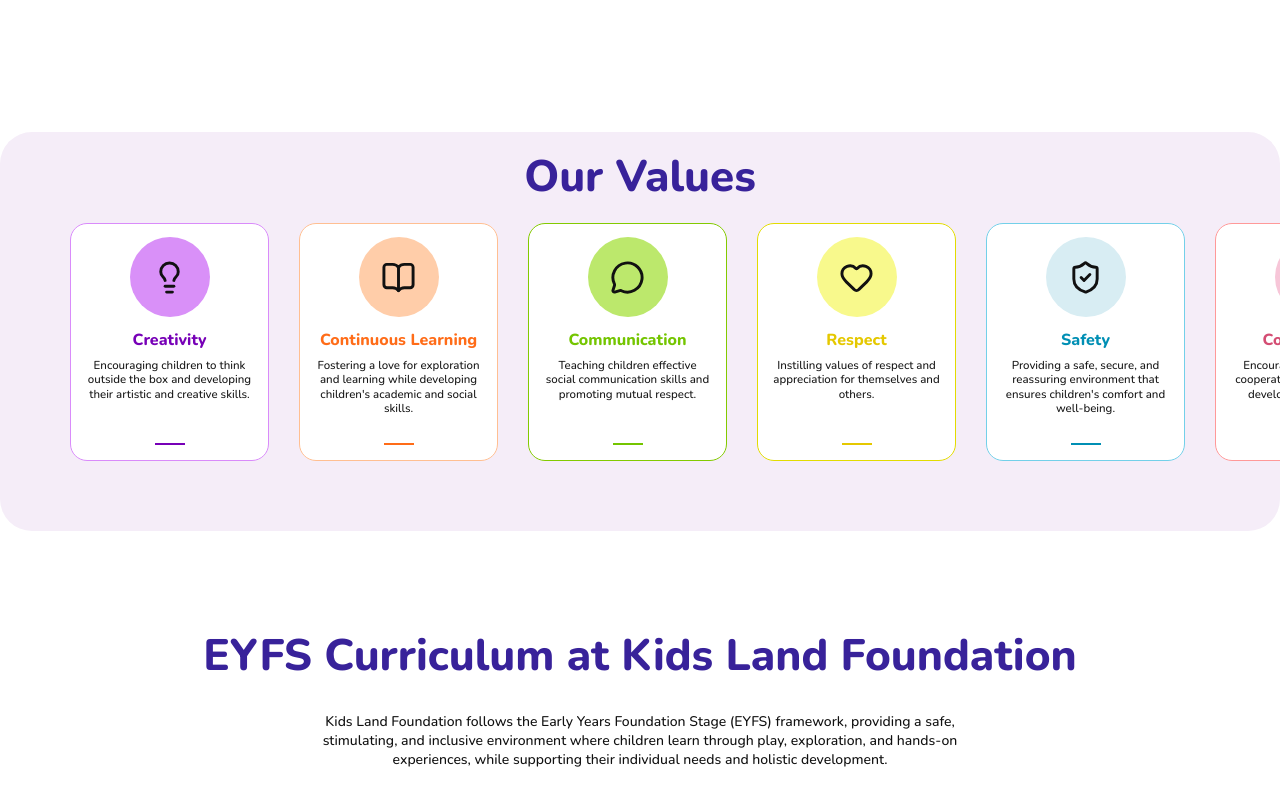
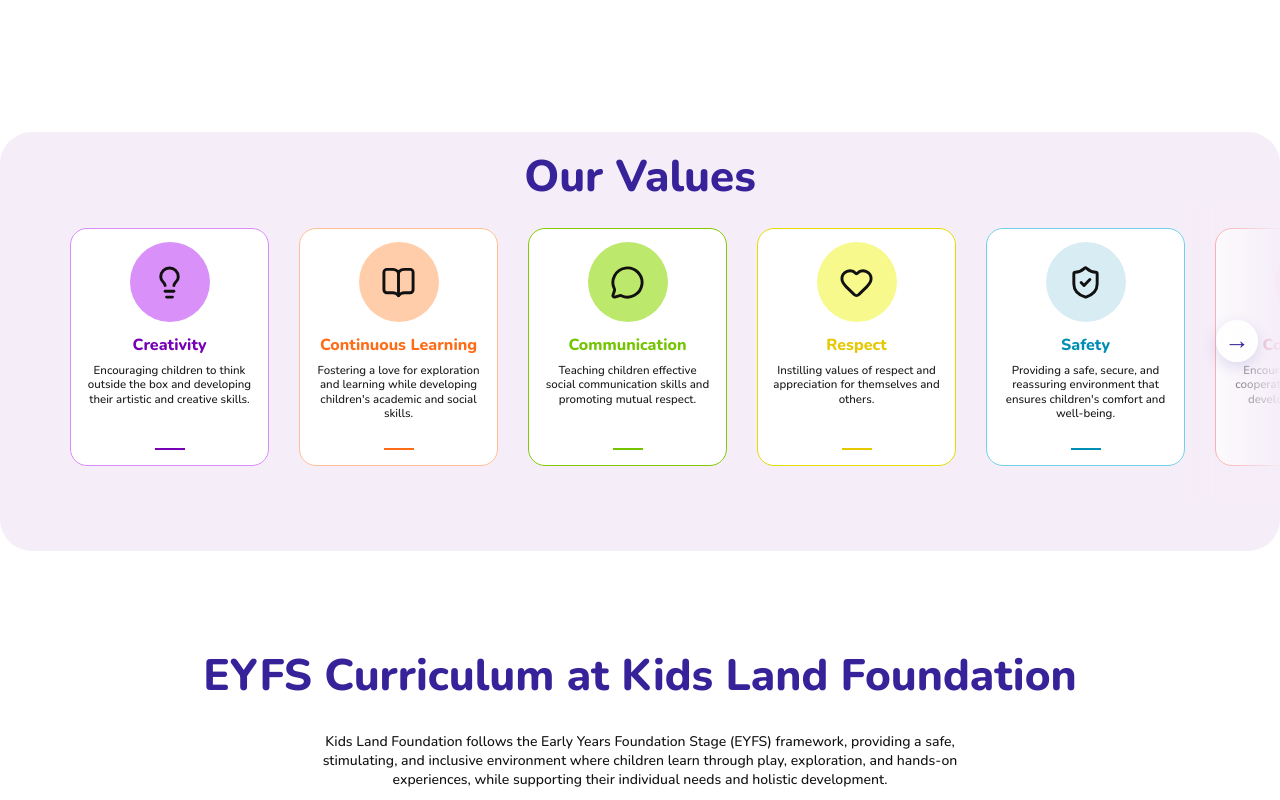
Before and after one commit to credodigital-org/kids-land, a React (Vite) app in the folder frontend/: page /about in a window 1280 px wide. Shown: the part 620-1420 px from the top of the page. Built offline with nearby package versions, Linux system fonts and the light colour scheme; no server answers.

Commit message:
feat:new on 2/9/1994

```diff
--- a/frontend/src/components/Footer.jsx
+++ b/frontend/src/components/Footer.jsx
@@ -508,7 +508,7 @@
       {/* Copyright */}
       <div className="footer-bottom">
 
-        © 2024 Kids Land Nursery. All rights reserved.
+        © 2026 Kids Land Nursery. All rights reserved.
 
       </div>
 
--- a/frontend/src/pages/About.css
+++ b/frontend/src/pages/About.css
@@ -124,11 +124,74 @@
   overflow: hidden;
 }
 
+.values-section {
+  position: relative;
+  width: 100%;
+  padding: 20px 0 70px;
+  background: #f5edf8;
+  border-radius: 32px;
+  overflow: hidden;
+}
+
+/* Right-side scroll hint */
+.values-section::after {
+  content: "→";
+  position: absolute;
+  right: 22px;
+  top: 50%;
+  transform: translateY(-50%);
+
+  width: 42px;
+  height: 42px;
+
+  display: flex;
+  align-items: center;
+  justify-content: center;
+
+  background: rgba(255, 255, 255, 0.92);
+  color: #38229a;
+
+  border-radius: 50%;
+
+  font-size: 25px;
+  font-weight: 700;
+
+  box-shadow: 0 5px 15px rgba(56, 34, 154, 0.15);
+
+  z-index: 5;
+
+  pointer-events: none;
+}
+.values-section {
+  position: relative;
+}
+
+.values-section::before {
+  content: "";
+  position: absolute;
+
+  right: 0;
+  top: 70px;
+  bottom: 50px;
+
+  width: 90px;
+
+  background: linear-gradient(
+    to right,
+    rgba(245, 237, 248, 0),
+    rgba(245, 237, 248, 0.95)
+  );
+
+  z-index: 4;
+
+  pointer-events: none;
+}
+
 .values-section .section-title {
   margin-bottom: 20px;
 }
 
-.values-slider {
+/* .values-slider {
   width: max-content;
   max-width: 100%;
   display: flex;
@@ -139,6 +202,38 @@
   overflow-x: auto;
   -webkit-overflow-scrolling: touch;
   scrollbar-width: thin;
+} */
+
+.values-slider {
+  width: 100%;
+  max-width: 100%;
+
+  display: flex;
+  gap: 30px;
+
+  padding: 5px 70px 15px;
+
+  overflow-x: auto;
+  overflow-y: hidden;
+
+  -webkit-overflow-scrolling: touch;
+
+  scroll-behavior: smooth;
+  scroll-snap-type: x proximity;
+
+  cursor: grab;
+
+  /* Hide scrollbar */
+  scrollbar-width: none;
+  -ms-overflow-style: none;
+}
+
+.values-slider::-webkit-scrollbar {
+  display: none;
+}
+
+.values-slider:active {
+  cursor: grabbing;
 }
 
 .value-card {
@@ -1902,7 +1997,7 @@
    SCROLLBAR FOR VALUES
 ========================================================= */
 
-.values-slider::-webkit-scrollbar {
+/* .values-slider::-webkit-scrollbar {
   height: 6px;
 }
 
@@ -1913,7 +2008,7 @@
 
 .values-slider::-webkit-scrollbar-track {
   background: rgba(255, 255, 255, 0.5);
-}
+} */
 
 
 /* =========================================================
--- a/frontend/src/pages/Learning.jsx
+++ b/frontend/src/pages/Learning.jsx
@@ -289,7 +289,7 @@
                   <p>{program.description}</p>
 
 
-                  <button
+                  {/* <button
                     type="button"
                     className={`learn-more ${color}`}
                   >
@@ -299,7 +299,7 @@
                       {isArabic ? "←" : "→"}
                     </span>
 
-                  </button>
+                  </button> */}
 
                 </div>
 
--- a/frontend/src/sections/NewsletterSection.css
+++ b/frontend/src/sections/NewsletterSection.css
@@ -66,12 +66,21 @@
 
   padding: 30px 28px;
 }
-
+/*
 .parent-content {
   width: 100%;
   text-align: center;
 
   padding-right: 105px;
+} */
+ .parent-content {
+  width: 100%;
+  text-align: center;
+  padding-right: 105px;
+
+  display: flex;
+  flex-direction: column;
+  align-items: center;
 }
 
 .parent-content h2,
@@ -98,7 +107,7 @@
   line-height: 1.65;
   font-family: "Work Sans",sans-serif;
   font-style: Regular;
-
+min-height: 35px;
   max-width: 410px;
 }
 
@@ -153,13 +162,32 @@
   padding: 30px;
 }
 
-.calendar-content {
+/* .calendar-content {
   width: 100%;
 
   text-align: center;
 
   padding-left: 38px;
   padding-right: 5px;
+} */
+
+/* .calendar-content {
+  width: 100%;
+  text-align: center;
+  padding-left: 0;
+  padding-right: 0;
+}
+
+.calendar-content h2 {
+  margin-top: -15px;
+  font-size: 35px;
+} */
+
+.calendar-content {
+  width: 100%;
+  text-align: center;
+  padding-left: 0;
+  padding-right: 0;
 }
 
 .calendar-content h2 {
@@ -210,7 +238,7 @@
    PURPLE BUTTON
 ========================================================= */
 
-.purple-btn {
+/* .purple-btn {
   border: none;
   outline: none;
 
@@ -241,6 +269,119 @@
     0 4px 8px rgba(45, 25, 120, 0.25);
 
   transition: all 0.25s ease;
+} */
+
+/* .purple-btn {
+  border: none;
+  outline: none;
+
+  display: inline-flex;
+  align-items: center;
+  justify-content: center;
+
+  gap: 8px;
+
+  width: 180px;
+  height: 48px;
+
+  padding: 0;
+
+  border-radius: 30px;
+
+  background: #39219c;
+  color: white;
+
+  font-family: inherit;
+  font-size: 12px;
+  font-weight: 600;
+
+  cursor: pointer;
+
+  box-shadow:
+    0 4px 8px rgba(45, 25, 120, 0.25);
+
+  transition: all 0.25s ease;
+} */
+ /* .purple-btn {
+  border: none;
+  outline: none;
+
+  display: inline-flex;
+  align-items: center;
+  justify-content: center;
+  gap: 8px;
+
+  width: 180px;
+  height: 48px;
+  padding: 0;
+
+  border-radius: 30px;
+
+  background: #39219c;
+  color: white;
+
+  font-family: inherit;
+  font-size: 12px;
+  font-weight: 600;
+
+  cursor: pointer;
+
+  box-shadow:
+    0 4px 8px rgba(45, 25, 120, 0.25);
+
+  transition:
+    transform 0.3s ease,
+    box-shadow 0.3s ease,
+    background 0.3s ease;
+
+  position: absolute;
+  left: 50%;
+  bottom: 58px;
+  margin-left: -90px;
+} */
+
+
+.purple-btn {
+  border: none;
+  outline: none;
+
+  display: inline-flex;
+  align-items: center;
+  justify-content: center;
+  gap: 8px;
+
+  width: 180px;
+  height: 48px;
+  padding: 0;
+
+  /* margin-top: 13px; */
+  margin-top: 13px;
+
+  border-radius: 30px;
+
+  background: #39219c;
+  color: white;
+
+  font-family: inherit;
+  font-size: 12px;
+  font-weight: 600;
+
+  cursor: pointer;
+
+  box-shadow:
+    0 4px 8px rgba(45, 25, 120, 0.25);
+
+  transition:
+    transform 0.3s ease,
+    box-shadow 0.3s ease,
+    background 0.3s ease;
+}
+.parent-content h3,
+.calendar-content h3 {
+  min-height: 21px;
+  display: flex;
+  align-items: center;
+  justify-content: center;
 }
 
 .purple-btn:hover {
@@ -412,16 +553,25 @@
 
     padding: 30px 18px;
   }
+  .purple-btn {
+  width: 170px;
+  height: 46px;
+}
 
 
   /* Parent */
-
+/*
   .parent-content {
     padding-right: 0;
     padding-bottom: 75px;
-  }
+  } */
 
-  .parent-content h2,
+  .parent-content {
+  width: 100%;
+  text-align: center;
+  padding-right: 0;
+}
+  /* .parent-content h2,
   .calendar-content h2 {
     font-size: 25px;
   }
@@ -436,7 +586,28 @@
   .parent-content h3,
   .calendar-content h3 {
     font-size: 13px;
-  }
+  } */
+
+  .parent-content h2,
+.calendar-content h2 {
+  font-size: 25px;
+  margin-bottom: 8px;
+  min-height: 54px;
+}
+
+.parent-content p,
+.calendar-content p {
+  font-size: 12px;
+  line-height: 1.5;
+  max-width: 100%;
+}
+
+.parent-content h3,
+.calendar-content h3 {
+  font-size: 13px;
+  margin: 5px 0 0;
+  min-height: 0;
+}
 
   .parent-image {
     width: 95px;
```
Also changed, not shown: frontend/src/sections/NewsletterSection.jsx (+60 -3 lines).
